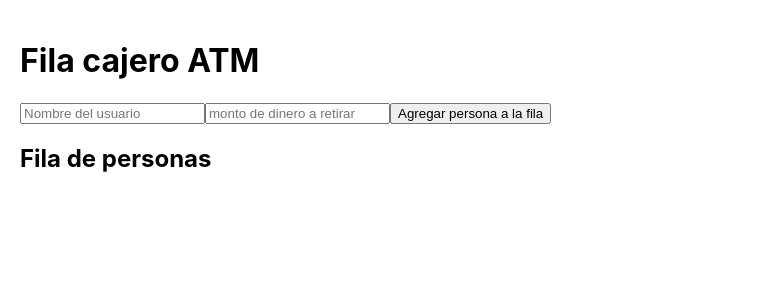
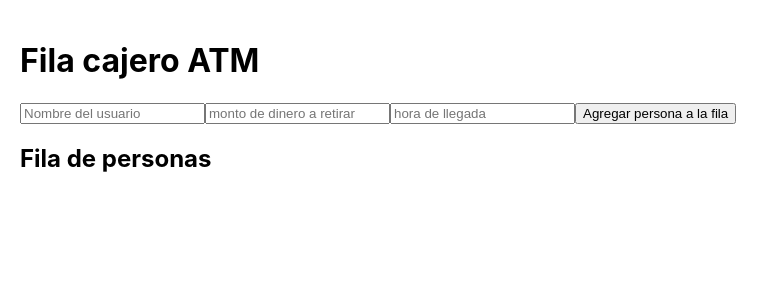
Before and after one commit to sebastianxy/homework, a React (Create React App) app: page / in a window 1280 px wide. Shown: the top 300 px of the page, without its empty margins (0-779 px from the left). Built offline with nearby package versions, Linux system fonts and the light colour scheme.

Commit message:
se añade hora de llegada

```diff
--- a/src/App.jsx
+++ b/src/App.jsx
@@ -6,7 +6,8 @@ const ATMline = new Queue();
 function App() {
   const [formData, setFormData] = useState({
     name: "",
-    monto: ""
+    monto: "",
+    hora: ""
   });
 
   const [Lines, setLines] = useState([]);
@@ -19,7 +20,7 @@ function App() {
     e.preventDefault();
     ATMline.enqueue(formData);
     setLines(ATMline.print());
-    setFormData({ name: "", monto: ""});
+    setFormData({ name: "", monto: "", hora: ""});
   };
 
   return (
@@ -29,6 +30,7 @@ function App() {
       <form onSubmit={handleSubmit}>
         <input name="name" value={formData.name} onChange={handleChange} placeholder="Nombre del usuario" required />
         <input name="monto" value={formData.monto} onChange={handleChange} placeholder="monto de dinero a retirar" required />
+        <input name="hora" value={formData.hora} onChange={handleChange} placeholder="hora de llegada" required />
         <button type="submit">Agregar persona a la fila</button>
       </form>
 
@@ -36,7 +38,7 @@ function App() {
       <ul>
         {Lines.map((line, index) => (
           <li key={index}>
-            <strong>{line.name}</strong> - {line.monto}
+            <strong>{line.name}</strong> - {line.monto} - {"Hora de llegada"} {line.hora}
           </li>
         ))}
       </ul>
```
